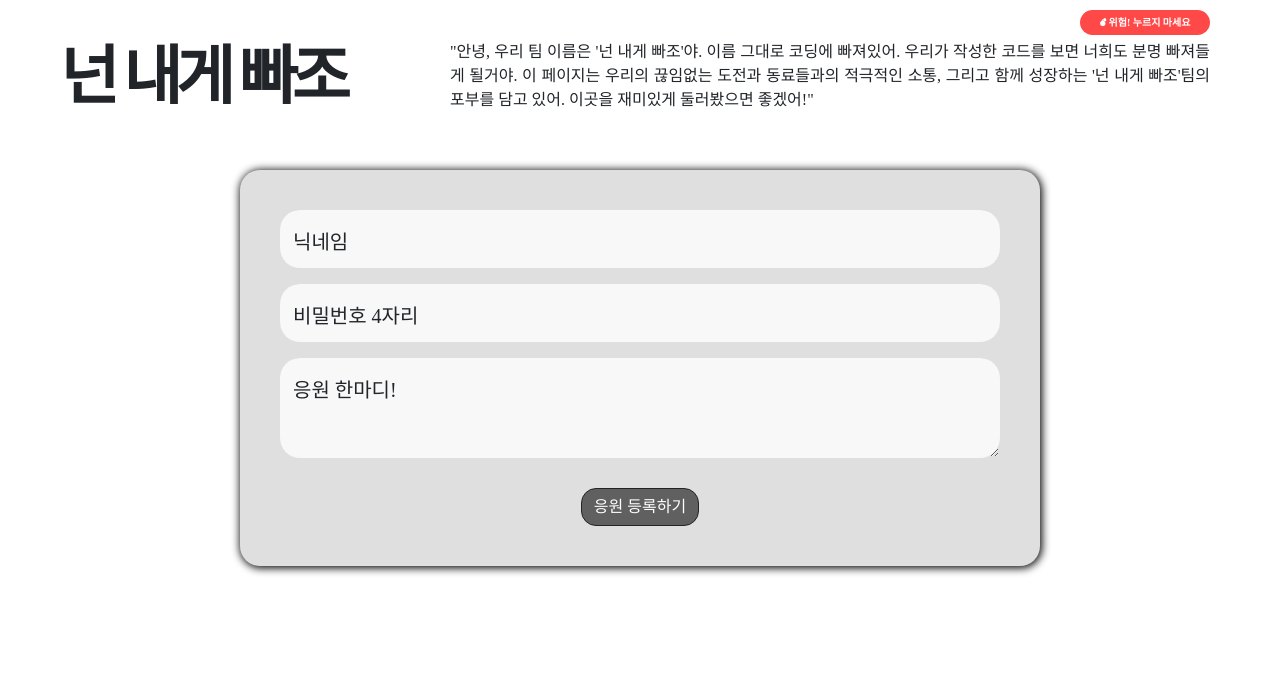
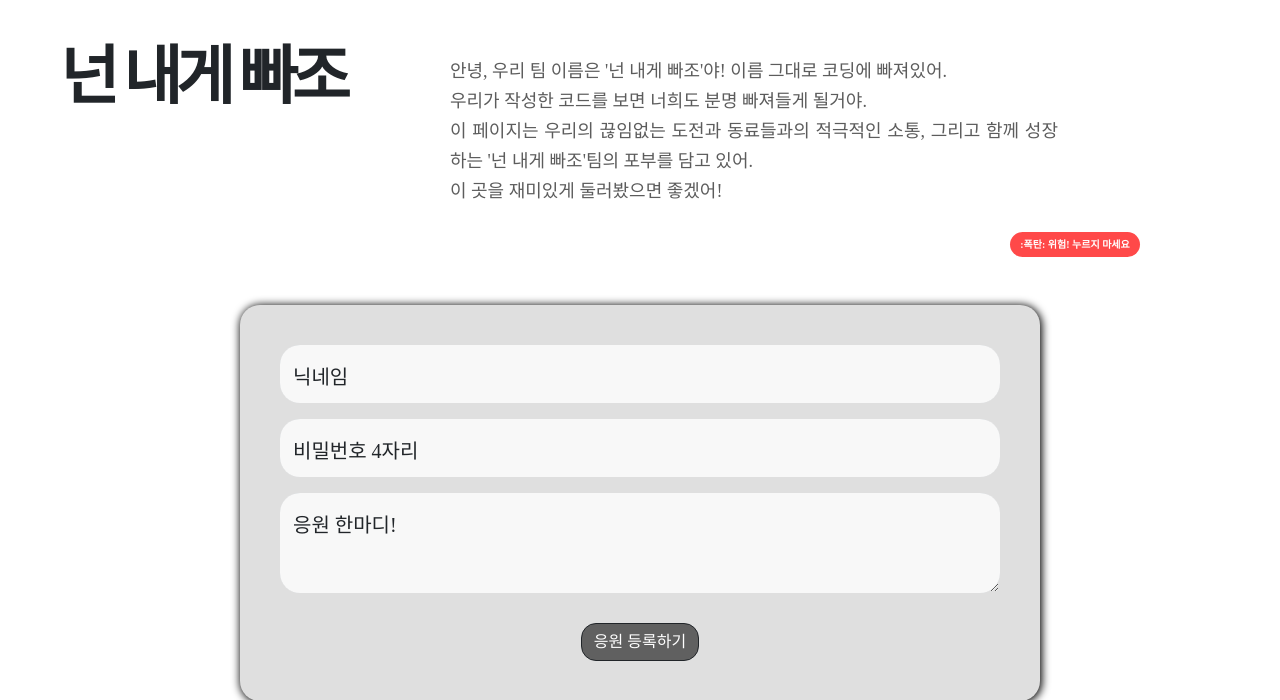
Before and after one commit to ParkJe2/team_IntroductionPage, a Flask app: page / in a window 1280 px wide. Shown: the top 700 px of the page. Run offline with Flask 3, Linux system fonts and the light colour scheme; data that the repository does not hold is empty; some libraries are stand-ins or nearby versions.

Commit message:
header css update

```diff
--- a/static/style.css
+++ b/static/style.css
@@ -81,15 +81,30 @@
   color: #000;
   cursor: pointer;
 }
-/* --------------------작성자: 지설희-------------------- */
 
 /* intro.js css */
 .header {
-  /* background-color: powderblue; */
   position: relative;
   width: 100%;
-  height: 100%;
   padding-bottom: 150px;
+
+  text-align: left;
+  height: 285px;
+}
+
+.header_m {
+  margin: 0 auto;
+  width: 1150px;
+  padding-left: 1.2rem;
+}
+
+.header p {
+  width: 80%;
+  font-size: 18px;
+  line-height: 30px;
+  margin-top: 1rem;
+  font-weight: 500;
+  color: #5c5c5c;
 }
 
 .header h1 {
@@ -128,9 +143,9 @@
 }
 
 .speakBtn:hover {
-  background-color: rgba(255, 73, 73, 0.9);
+  background-color: rgba(255, 73, 73);
   cursor: pointer;
-  box-shadow: 0 2px 4px rgba(255, 73, 73, 0.6);
+  box-shadow: 0 2px 6px rgba(255, 73, 73, 0.6);
 }
 
 /* footer.js css  */
@@ -148,5 +163,3 @@
   padding-top: 10px;
   padding-bottom: 5px;
 }
-
-/* -------------------------------------------------- */
--- a/templates/index.html
+++ b/templates/index.html
@@ -36,14 +36,18 @@
 
   <body>
     <div class="header">
-      <h1>넌 내게 빠조</h1>
-      <span id="intro">
-        "안녕, 우리 팀 이름은 '넌 내게 빠조'야. 이름 그대로 코딩에 빠져있어.
-        우리가 작성한 코드를 보면 너희도 분명 빠져들게 될거야. 이 페이지는
-        우리의 끊임없는 도전과 동료들과의 적극적인 소통, 그리고 함께 성장하는
-        '넌 내게 빠조'팀의 포부를 담고 있어. 이곳을 재미있게 둘러봤으면 좋겠어!"
-      </span>
-      <button id="speakBtn" class="speakBtn">💣︎ 위험! 누르지 마세요</button>
+      <div class="header_m">
+        <h1>넌 내게 빠조</h1>
+        <span id="intro">
+          <p>
+            안녕, 우리 팀 이름은 '넌 내게 빠조'야! 이름 그대로 코딩에 빠져있어.</br>
+            우리가 작성한 코드를 보면 너희도 분명 빠져들게 될거야.</br> 이 페이지는
+            우리의 끊임없는 도전과 동료들과의 적극적인 소통, 그리고 함께 성장하는
+            '넌 내게 빠조'팀의 포부를 담고 있어. </br>이 곳을 재미있게 둘러봤으면 좋겠어!
+          </p>
+          <button id="speakBtn" class="speakBtn">:폭탄:︎ 위험! 누르지 마세요</button>
+        </span>
+      </div>
     </div>
     <div class="mypost">
       <div class="form-floating mb-3">
```
